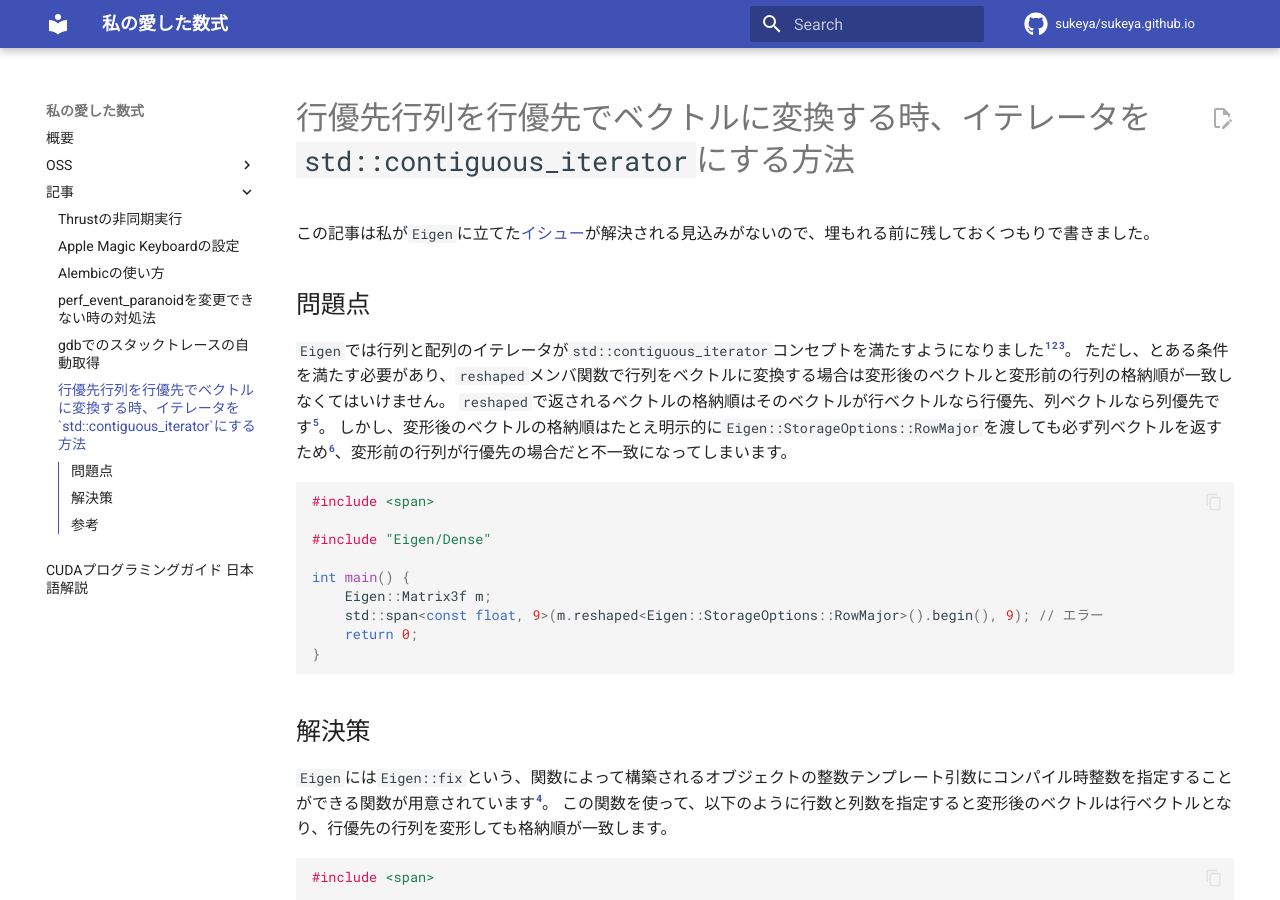
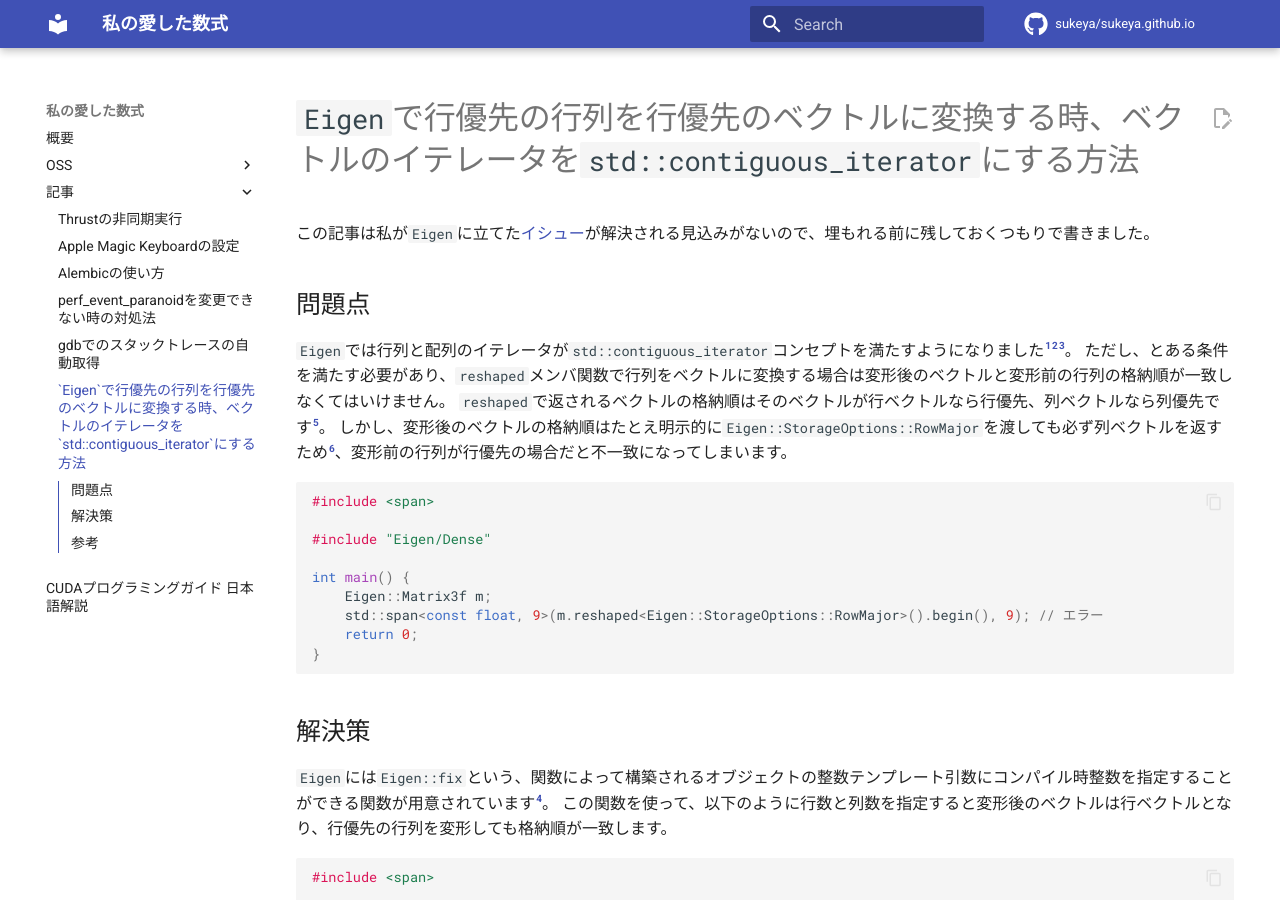
Before and after one commit to sukeya/sukeya.github.io, an MkDocs documentation site: the page built from docs/articles/make-reshaped-matrix-iterator-contiguous.md, in a window 1280 px wide and 900 px high. Built offline with MkDocs 1.6.1 and Material for MkDocs 9.7.7, drawn with Linux system fonts in a browser that asks for light colours; comment, search, counter and statistics services are not loaded.

Commit message:
fix a title.
Signed-off-by: Yuya Asano <64895419+sukeya@users.noreply.github.com>

```diff
--- a/docs/articles/make-reshaped-matrix-iterator-contiguous.md
+++ b/docs/articles/make-reshaped-matrix-iterator-contiguous.md
@@ -1,4 +1,4 @@
-# 行優先行列を行優先でベクトルに変換する時、イテレータを`std::contiguous_iterator`にする方法
+# `Eigen`で行優先の行列を行優先のベクトルに変換する時、ベクトルのイテレータを`std::contiguous_iterator`にする方法
 
 この記事は私が`Eigen`に立てた[イシュー](https://gitlab.com/libeigen/eigen/-/issues/2840)が解決される見込みがないので、埋もれる前に残しておくつもりで書きました。
 
--- a/mkdocs.yml
+++ b/mkdocs.yml
@@ -13,7 +13,7 @@ nav:
     - 'Alembicの使い方': ./articles/how-to-use-alembic.md
     - 'perf_event_paranoidを変更できない時の対処法': ./articles/cannot-change-perf-event-paranoid.md
     - 'gdbでのスタックトレースの自動取得': ./articles/gdb-get-stacktrace.md
-    - '行優先行列を行優先でベクトルに変換する時、イテレータを`std::contiguous_iterator`にする方法': ./articles/make-reshaped-matrix-iterator-contiguous.md
+    - '`Eigen`で行優先の行列を行優先のベクトルに変換する時、ベクトルのイテレータを`std::contiguous_iterator`にする方法': ./articles/make-reshaped-matrix-iterator-contiguous.md
   - 'CUDAプログラミングガイド 日本語解説': /cuda_programming_guide_jp/
 not_in_nav: |
   thrust.md
```
